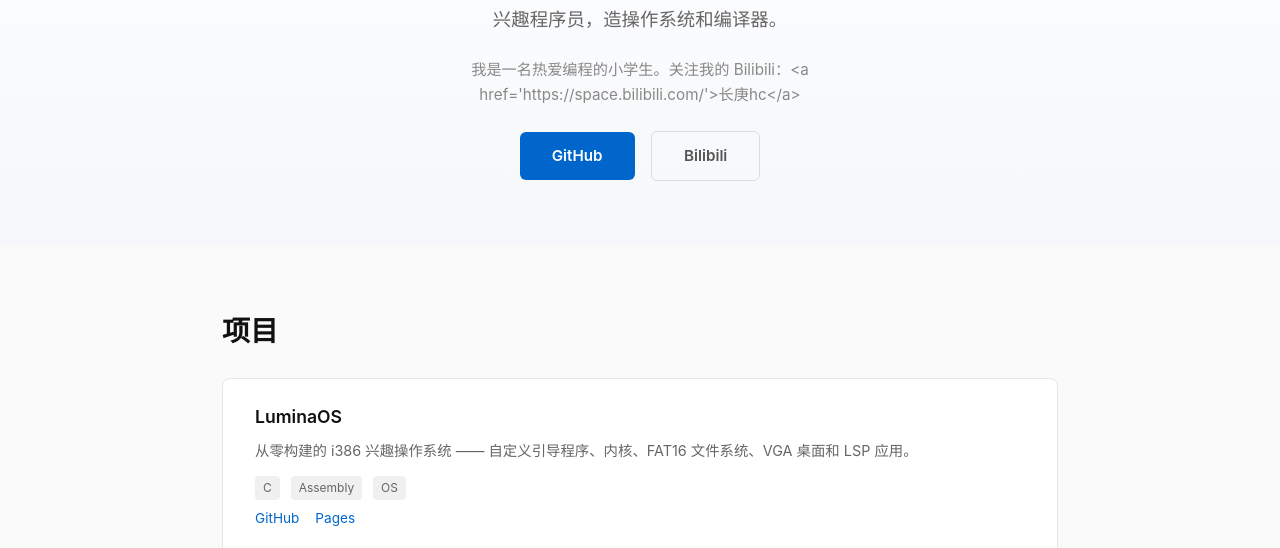
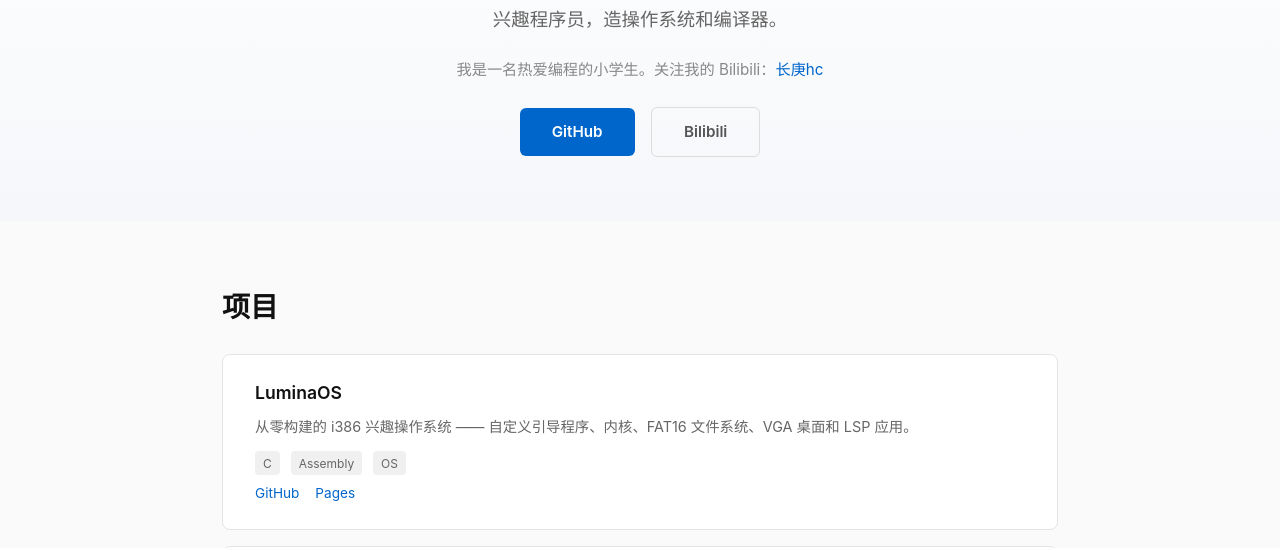
Before and after one commit to Lumina-hc/main-website, a plain HTML site: page docs/index.html in a window 1280 px wide. Both pictures are taken after a click on the button "EN / 中文". Shown: the part 241-789 px from the top of the page. Drawn offline with Linux system fonts and the light colour scheme.

Commit message:
fix:language toggle with html links

```diff
--- a/docs/index.html
+++ b/docs/index.html
@@ -187,7 +187,7 @@
         function toggleLang() {
             lang = lang === 'en' ? 'zh' : 'en';
             document.querySelectorAll('[data-en]').forEach(el => {
-                el.textContent = el.getAttribute('data-' + lang);
+                el.innerHTML = el.getAttribute('data-' + lang);
             });
         }
     </script>
```
